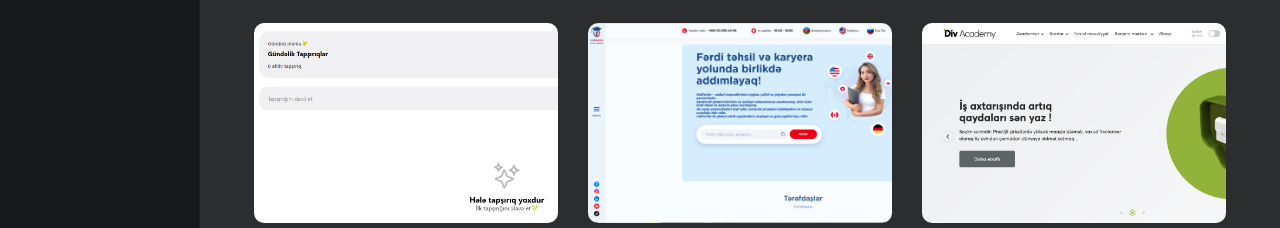
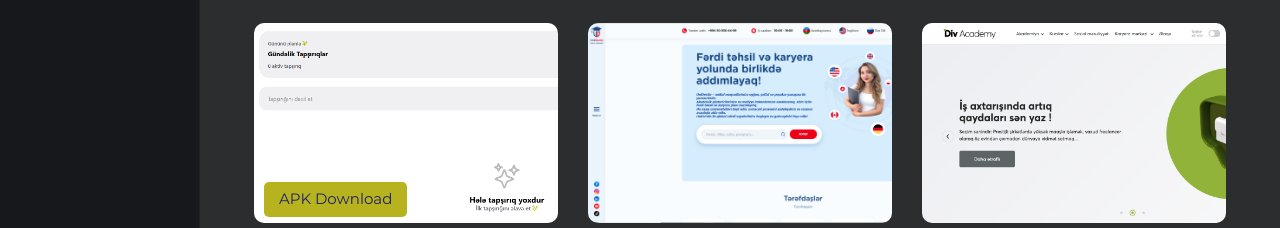
Before and after one commit to Gunay93/Resume, a PHP site: page / in a window 1280 px wide, after a click that opens the changed part. Shown: the part 506-734 px from the top of the page. Run offline with PHP 8.4, Linux system fonts and the light colour scheme.

Commit message:
Update style-dark.css

```diff
--- a/css/style-dark.css
+++ b/css/style-dark.css
@@ -1050,9 +1050,15 @@ header .header-mobile {
   width:100%
 }
 .download-btn {
-    padding: 0 15px;
+    padding: 5px 15px;
     display: block;
-    margin-top: -20px;
+    background: #b7b31e;
+    position: absolute;
+    color: #1f1f6c;
+    left: 25px;
+    font-size: 15px;
+    bottom: 30px;
+    border-radius: 5px;
 }
     .portfolio-section .item figure {
       position: relative;
```
